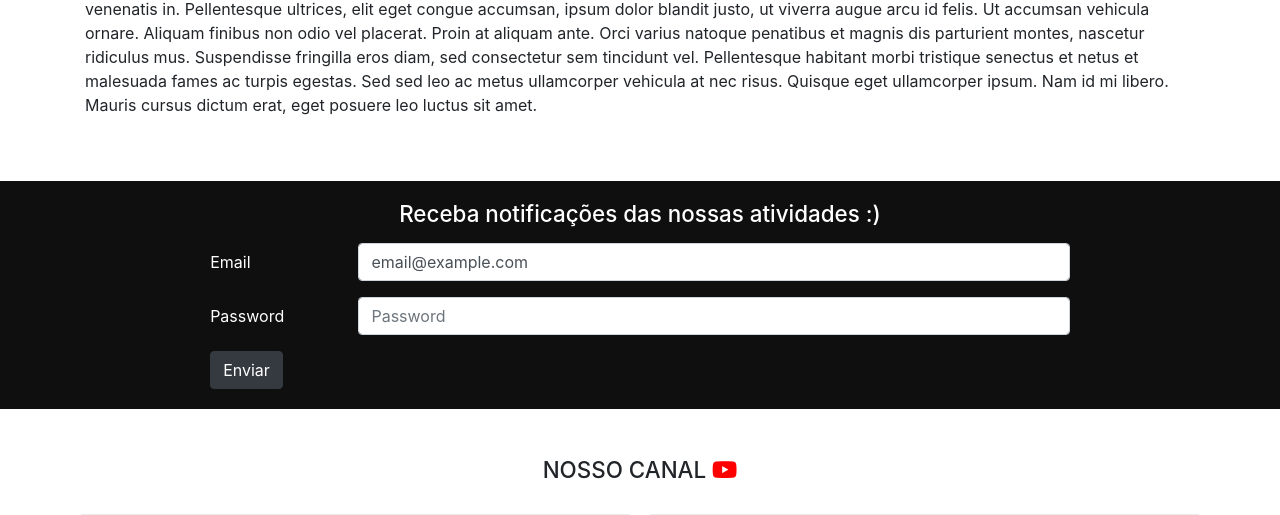
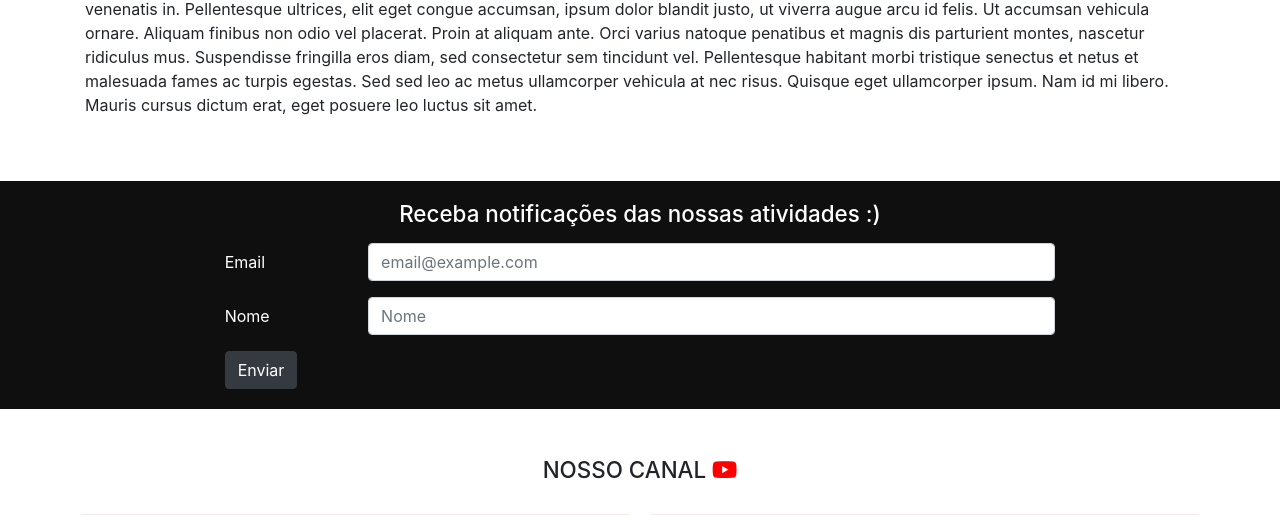
Before and after one commit to BrunoViniciusDiasBrito/movimento-rvv-php, a PHP site: page / in a window 1280 px wide. Shown: the part 820-1335 px from the top of the page. Run offline with PHP 8.4, Linux system fonts and the light colour scheme; grey boxes are pictures that could not be loaded.

Commit message:
adicionando um componente vue para o optin

```diff
--- a/components/footer.php
+++ b/components/footer.php
@@ -25,7 +25,9 @@
     </div>
 
     <script src="js/jquery-3.5.1.min.js"></script>
+    <script src="https://unpkg.com/vue"></script>
     <script src="js/bootstrap.min.js"></script>
     <script src="js/main.js"></script>
+
 </body>
 </html>
--- a/index.php
+++ b/index.php
@@ -41,23 +41,23 @@
                 </div>
             </div>
 
-            <article class="optin">
+            <article id="optin_app" class="optin">
                     <div class="adjust">
                         <h2>Receba notificações das nossas atividades :)</h2>
                         <form>
                             <div class="form-group row">
                                 <label for="staticEmail" class="col-sm-2 col-form-label">Email</label>
                                 <div class="col-sm-10">
-                                    <input type="email" class="form-control bg-white" id="staticEmail" value="email@example.com">
+                                    <input type="email" class="form-control bg-white" id="staticEmail" placeholder="email@example.com" v-model="email">
                                 </div>
                             </div>
                             <div class="form-group row">
-                                <label for="inputPassword" class="col-sm-2 col-form-label">Password</label>
+                                <label for="inputPassword" class="col-sm-2 col-form-label">Nome</label>
                                 <div class="col-sm-10">
-                                    <input type="password" class="form-control" id="inputPassword" placeholder="Password">
+                                    <input type="text" class="form-control" id="inputPassword" placeholder="Nome" v-model="nome">
                                 </div>
                             </div>
-                            <button type="submit" class="btn btn-dark">Enviar</button>
+                            <button type="submit" class="btn btn-dark" @click.prevent="enviar">Enviar</button>
                         </form>
                     </div>
             </article>
--- a/js/main.js
+++ b/js/main.js
@@ -1,3 +1,5 @@
+//jquery
+
 $(document).ready(
     function(){
 
@@ -21,6 +23,8 @@ $(document).ready(
     }
 
 );
+
+//Vanila JS
 
 // When the user scrolls the page, execute myFunction
 window.onscroll = function() {stickyHeader()};
@@ -57,3 +61,25 @@ function stickyHeader(){
     }
   }
 }
+
+//VUE js
+let vm = new Vue({
+    data(){
+      return{
+        nome: '',
+        email: ''
+      }
+    },
+    methods: {
+      enviar(){
+        if(this.email != '' && this.nome != ''){
+          localStorage.setItem('nome', this.nome)
+          localStorage.setItem('email', this.email)
+        }else{
+          alert('Por favor, preencha todos os dados')
+        }
+      }
+    }
+  })
+
+  vm.$mount('#optin_app')
```
